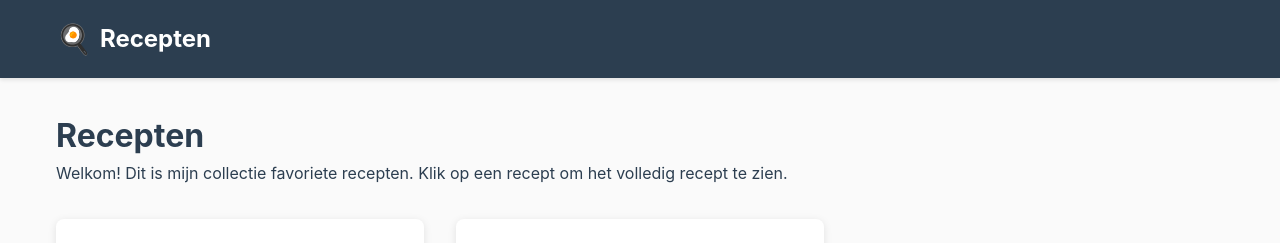
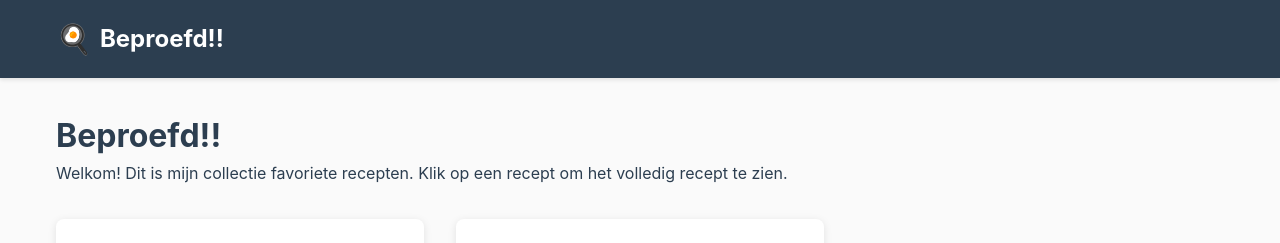
Before and after one commit to etillema/recepten, a Jekyll site: the page built from index.md, in a window 1280 px wide. Shown: the top 243 px of the page. Built offline with Jekyll 4.4.1, drawn with Linux system fonts in a browser that asks for light colours.

Commit message:
Wijzig sitenaam naar 'Beproefd!!'

```diff
--- a/_config.yml
+++ b/_config.yml
@@ -1,4 +1,4 @@
-title: Recepten
+title: Beproefd!!
 author: Esther
 description: Een verzameling van favoriete recepten
 url: "https://username.github.io/recepten"
--- a/index.md
+++ b/index.md
@@ -1,8 +1,8 @@
 ---
-title: Recepten
+title: Beproefd!!
 ---
 
-# Recepten
+# Beproefd!!
 
 Welkom! Dit is mijn collectie favoriete recepten. Klik op een recept om het volledig recept te zien.
 
```
